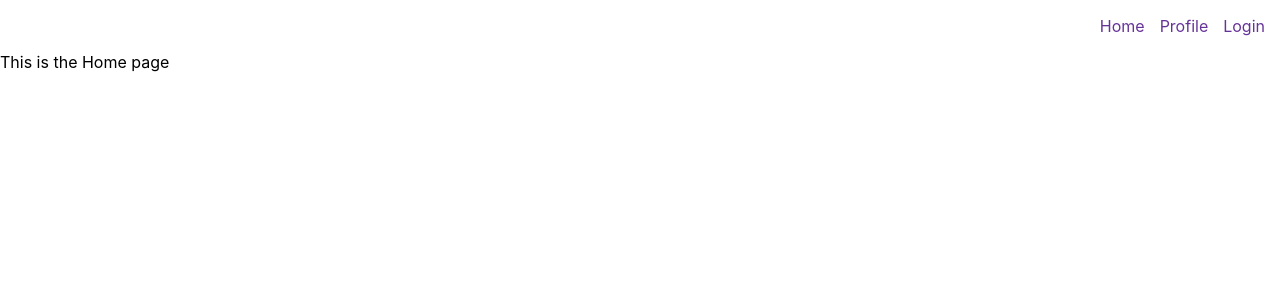
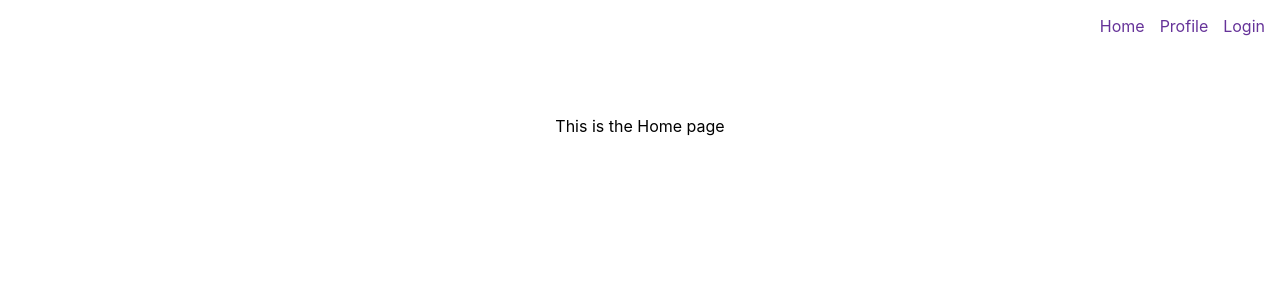
Before and after one commit to jcom619/oauth-client-classversion, a React (Create React App) app: page / in a window 1280 px wide. Shown: the top 300 px of the page. Built offline with nearby package versions, Linux system fonts and the light colour scheme.

Commit message:
minor style changes

```diff
--- a/src/App.js
+++ b/src/App.js
@@ -12,6 +12,7 @@ const App = () => {
     return (
         <Router>
             <Navbar />
+            <div className="container">
                 <Switch>
                     <Route exact path="/">
                         <Home/>
@@ -23,6 +24,7 @@ const App = () => {
                         <Login/>
                     </Route>
                 </Switch>
+            </div>
         </Router>
     )
 }
--- a/src/index.css
+++ b/src/index.css
@@ -10,6 +10,12 @@ body {
 code {
   font-family: source-code-pro, Menlo, Monaco, Consolas, 'Courier New',
     monospace;
+}
+
+.container {
+  display: flex;
+  justify-content: center;
+  padding: 5%;
 }
 
 nav ul {
```
Lines whose indentation alone changed are shown as unchanged.
